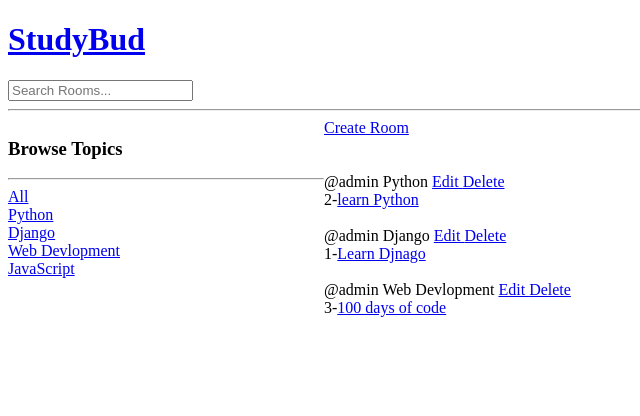
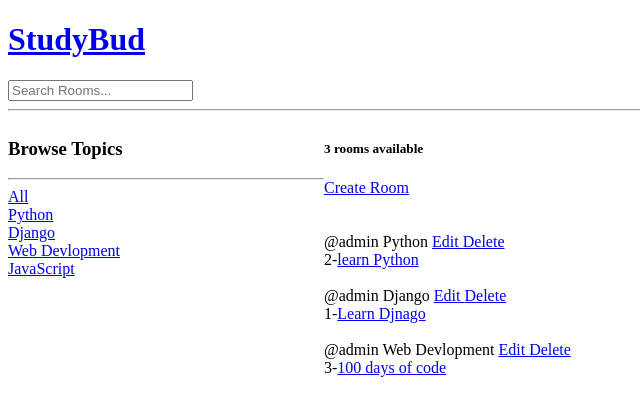
Before and after one commit to Sagar4437/StudyBud, a Django app: page / in a window 1280 px wide. Shown: the top 416 px of the page, without its empty margins (0-640 px from the left). Run offline with Django 4.2, Linux system fonts and the light colour scheme; data comes from the database, SQL or seed files in the repository.

Commit message:
room count

```diff
--- a/base/templates/home.html
+++ b/base/templates/home.html
@@ -23,6 +23,7 @@
         </div>
 
         <div>
+            <h5>{{room_count}} rooms available</h5>
             <a href="{% url 'create-room' %}">Create Room </a><br><br><br>
             {% for room in rooms %}
                 <span>
--- a/base/views.py
+++ b/base/views.py
@@ -16,6 +16,7 @@ def home(request):
     context = {
         'rooms':rooms,
         'topics':topics,
+        'room_count': rooms.count()
     }
     return render(request,'home.html',context)
 
```
